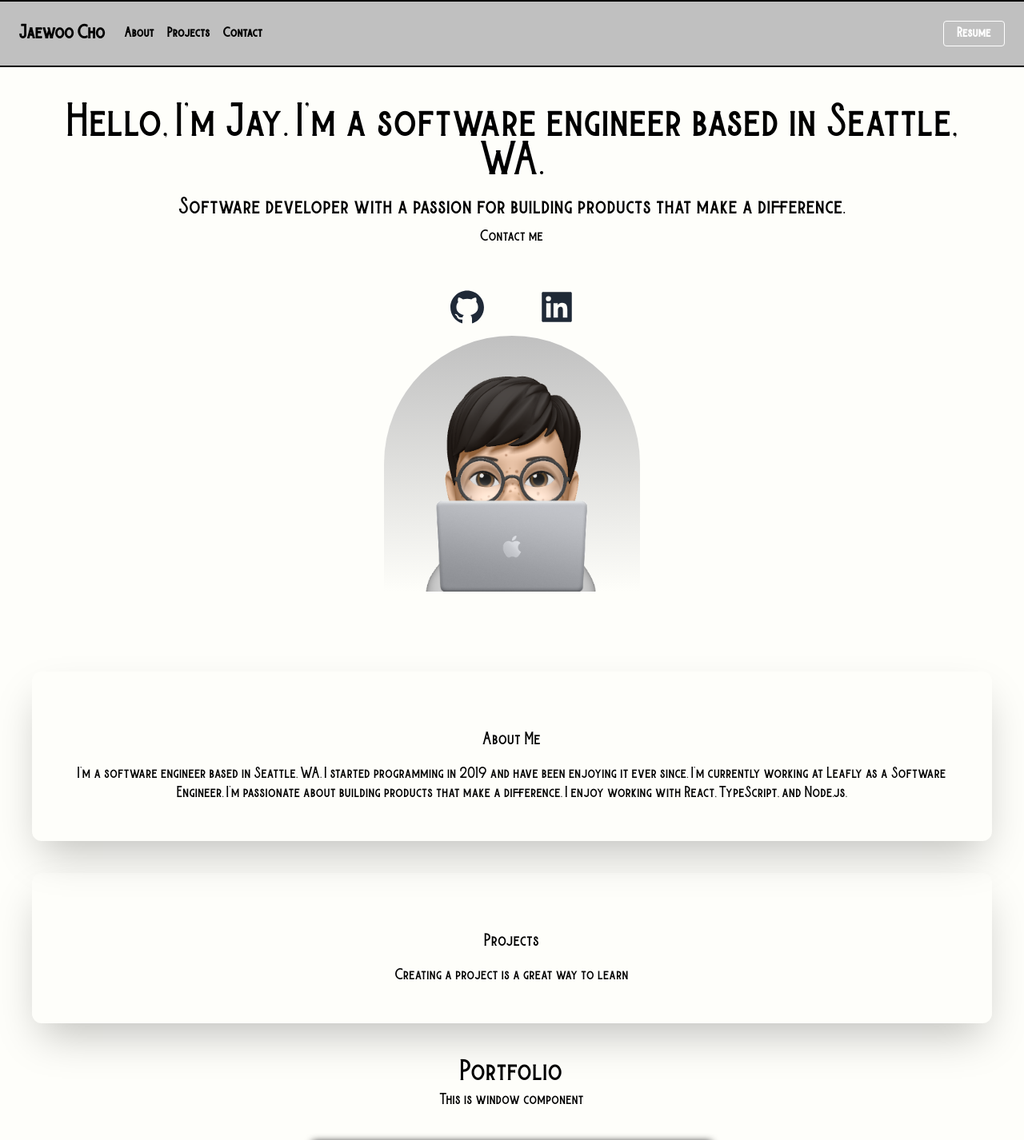
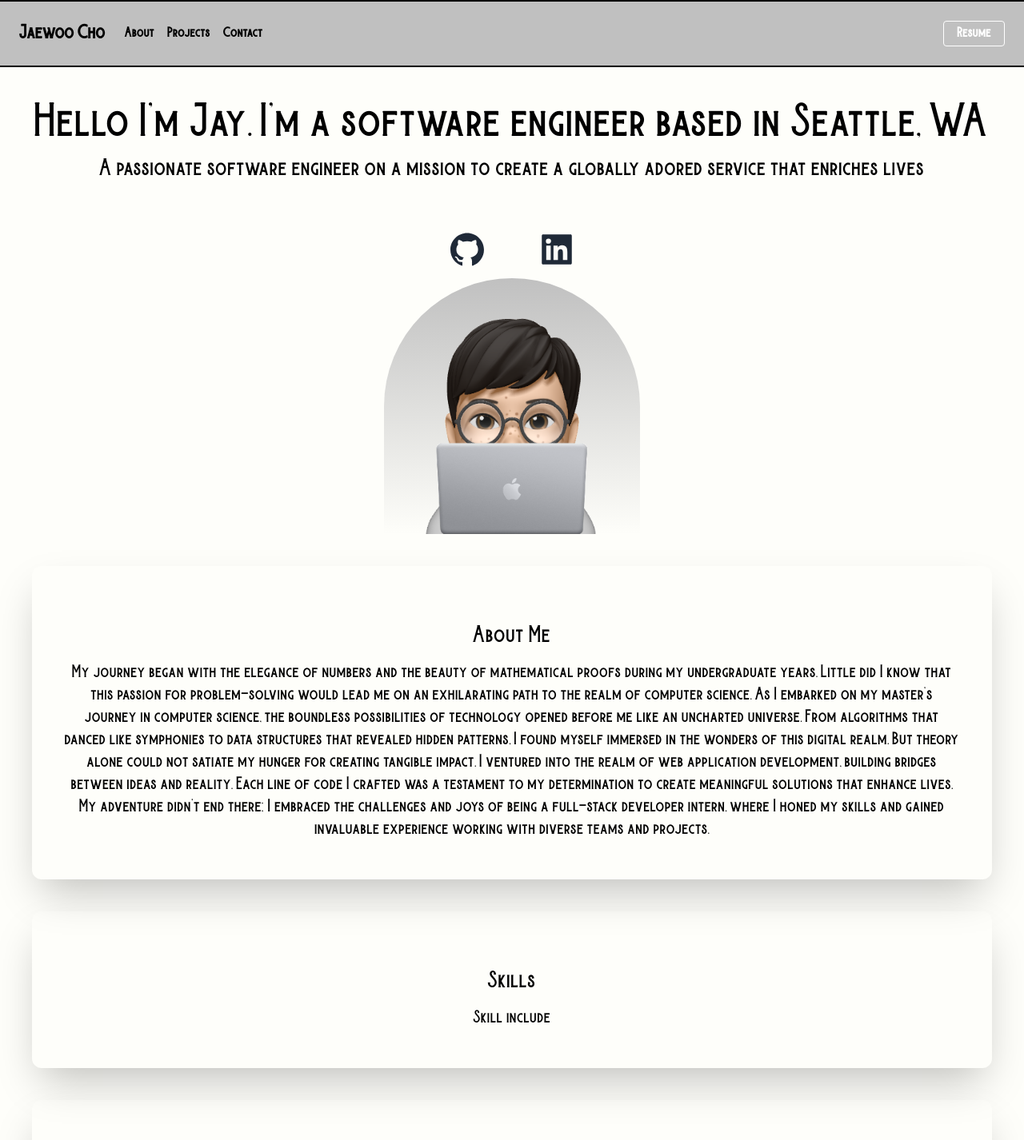
Before and after one commit to mikael1017/personal-website, a Next.js app: page / in a window 1280 px wide. Shown: the top 1426 px of the page at 80% size. Built offline with nearby package versions, Linux system fonts and the light colour scheme.

Commit message:
edited about me

```diff
--- a/app/page.tsx
+++ b/app/page.tsx
@@ -19,7 +19,7 @@ export default function Home() {
 			</Head>
 
 			<main className="bg-low font-burtons">
-				<section className=" bg-white-100 min-h-screen">
+				<section className=" bg-white-100">
 					<nav className="bg-med border-y-2 border-black flex items-center justify-between text-high  font-bold flex-wrap p-6">
 						<div className="flex items-center flex-shrink-0  mr-6">
 							<span className="font-semibold text-xl tracking-tight">
@@ -60,18 +60,17 @@ export default function Home() {
 							</div>
 						</div>
 					</nav>
+				</section>
+				<section>
 					<div className="text-center p-10">
 						<h2 className="text-5xl py-2 text-high">
-							Hello, I'm Jay. I'm a software engineer based in
-							Seattle, WA.
+							Hello I'm Jay. I'm a software engineer based in
+							Seattle, WA
 						</h2>
 						<h3 className="text-2xl py-2 text-">
-							Software developer with a passion for building
-							products that make a difference.
+							A passionate software engineer on a mission to
+							create a globally adored service that enriches lives
 						</h3>
-						<a className="skills" href="#contact">
-							Contact me
-						</a>
 					</div>
 					<div className="text-5xl flex justify-center gap-16 py-3 text-gray-800">
 						<a href="https://github.com/mikael1017">
@@ -81,32 +80,37 @@ export default function Home() {
 							<AiFillLinkedin />
 						</a>
 					</div>
-					<div className="relative bg-gradient-to-b mx-auto from-med rounded-t-full w-80 h-80">
+					<div className="relative bg-gradient-to-b mx-auto from-med rounded-t-full w-80">
 						<Image src={profileImg} alt="my profile" />
 					</div>
 				</section>
 				<section id="about">
 					<BlockWindow
 						title="About Me"
-						description="I'm a software engineer based in Seattle, WA. I
-							started programming in 2019 and have been enjoying
-							it ever since. I'm currently working at Leafly as a
-							Software Engineer. I'm passionate about building
-							products that make a difference. I enjoy working
-							with React, TypeScript, and Node.js."
+						description="My journey began with the elegance of numbers and the beauty of mathematical proofs during my undergraduate years. Little did I know that this passion for problem-solving would lead me on an exhilarating path to the realm of computer science.
+						As I embarked on my master's journey in computer science, the boundless possibilities of technology opened before me like an uncharted universe. From algorithms that danced like symphonies to data structures that revealed hidden patterns, I found myself immersed in the wonders of this digital realm.
+						But theory alone could not satiate my hunger for creating tangible impact. I ventured into the realm of web application development, building bridges between ideas and reality. Each line of code I crafted was a testament to my determination to create meaningful solutions that enhance lives.
+						My adventure didn't end there; I embraced the challenges and joys of being a full-stack developer intern, where I honed my skills and gained invaluable experience working with diverse teams and projects."
 					></BlockWindow>
 				</section>
 				<section>
 					<BlockWindow
-						title="Projects"
-						description="Creating a project is a great way to learn"
+						title="Skills"
+						description="Skill include"
+					></BlockWindow>
+					<BlockWindow
+						title="Programming Languages"
+						description="Python, Java, C++, Javascript, HTML/CSS"
 					></BlockWindow>
 				</section>
 				<section id="projects">
 					<div className="text-center">
 						<h3 className="text-3xl py-1">Portfolio</h3>
-						<Window></Window>
-						<div className="flex justify-center">
+						<BlockWindow
+							title="Portfolio"
+							description=""
+						></BlockWindow>
+						<div className="flex justify-center ">
 							<NostalgicWindow
 								banner={tennisBanner}
 								name="Find your court"
--- a/components/BlockWindow.tsx
+++ b/components/BlockWindow.tsx
@@ -5,8 +5,8 @@ const BlockWindow = (props: { title: any; description: any }) => {
 
 	return (
 		<div className="  text-center shadow-2xl p-10 rounded-xl m-10">
-			<h3 className="text-lg font-medium pt-8 pb-2">{title}</h3>
-			<p className="py-2">{description}</p>
+			<h1 className="text-2xl pt-8 pb-2">{title}</h1>
+			<p className="py-2 text-lg">{description}</p>
 		</div>
 	);
 };
```
